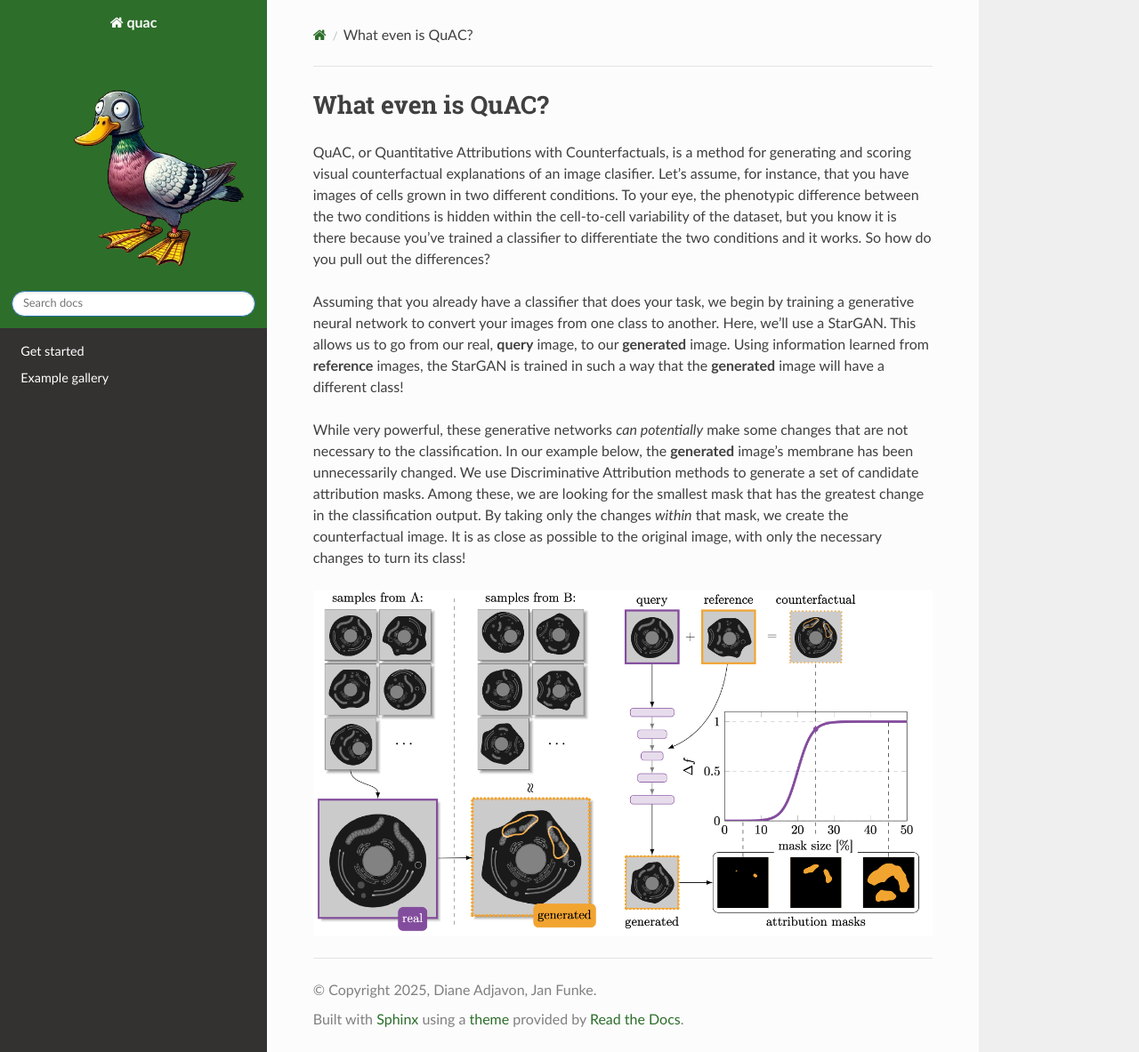
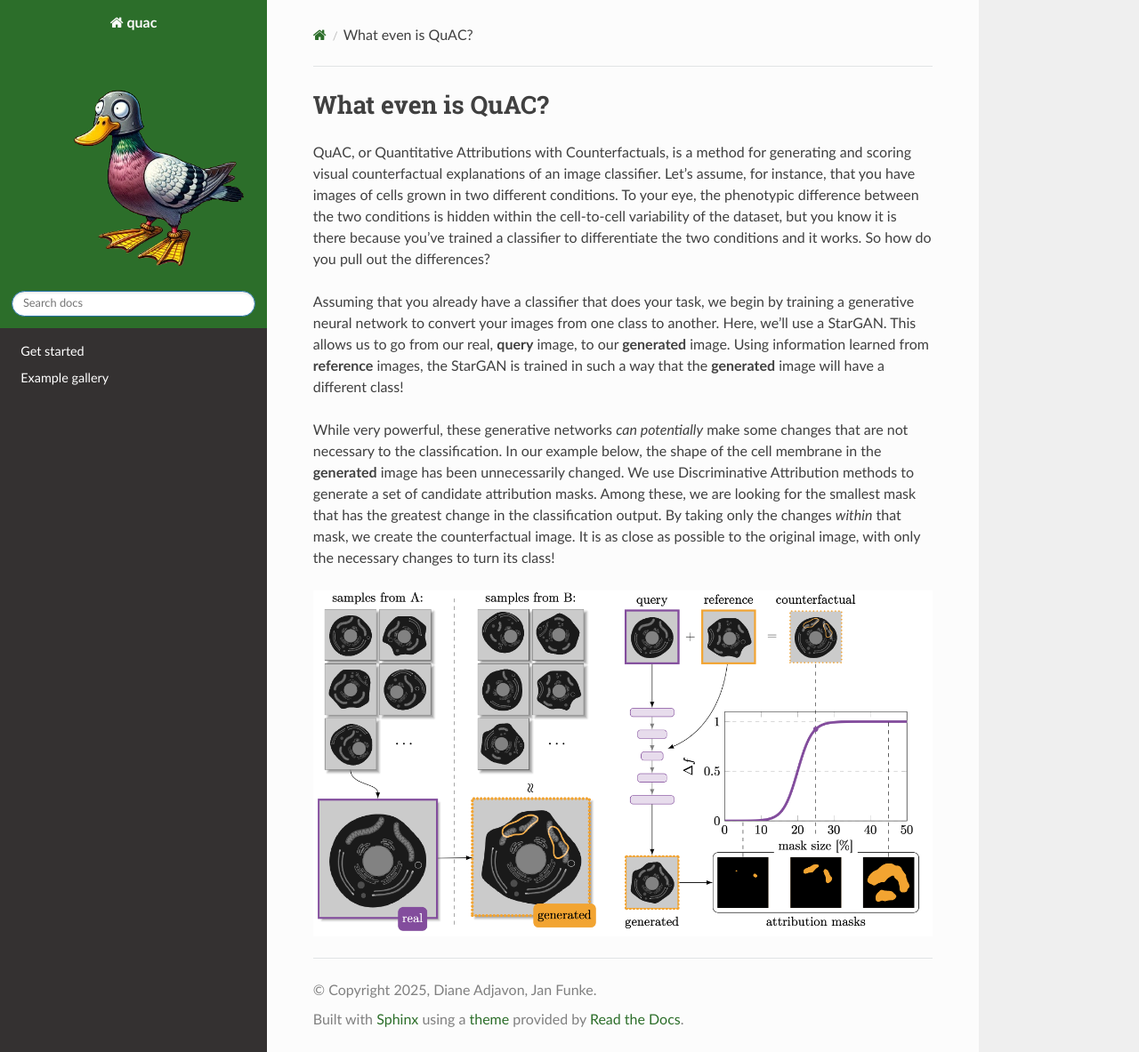
Before and after one commit to funkelab/quac, a Sphinx documentation site: the page built from docs/source/about.md, in a window 1280 px wide and 1183 px high. Shown: the whole window at 89% size. Built offline with Sphinx 7.4.7 and the Read the Docs theme 3.1.0, drawn with Linux system fonts in a browser that asks for light colours.

Commit message:
Apply suggestions from code review
Fix typos

Co-authored-by: Morgan Schwartz <msschwartz21@gmail.com>

```diff
--- a/docs/source/about.md
+++ b/docs/source/about.md
@@ -1,5 +1,5 @@
 # What even is QuAC?
-QuAC, or Quantitative Attributions with Counterfactuals, is a method for generating and scoring visual counterfactual explanations of an image clasifier.
+QuAC, or Quantitative Attributions with Counterfactuals, is a method for generating and scoring visual counterfactual explanations of an image classifier.
 Let's assume, for instance, that you have images of cells grown in two different conditions.
 To your eye, the phenotypic difference between the two conditions is hidden within the cell-to-cell variability of the dataset, but you know it is there because you've trained a classifier to differentiate the two conditions and it works. So how do you pull out the differences?
 
@@ -7,7 +7,7 @@
 Using information learned from **reference** images, the StarGAN is trained in such a way that the **generated** image will have a different class!
 
 While very powerful, these generative networks *can potentially* make some changes that are not necessary to the classification.
-In our example below, the **generated** image's membrane has been unnecessarily changed.
+In our example below, the shape of the cell membrane in the **generated** image has been unnecessarily changed.
 We use Discriminative Attribution methods to generate a set of candidate attribution masks.
 Among these, we are looking for the smallest mask that has the greatest change in the classification output.
 By taking only the changes *within* that mask, we create the counterfactual image.
```
Also changed, not shown: docs/source/tutorials/attribute.md (+1 -1 lines).
